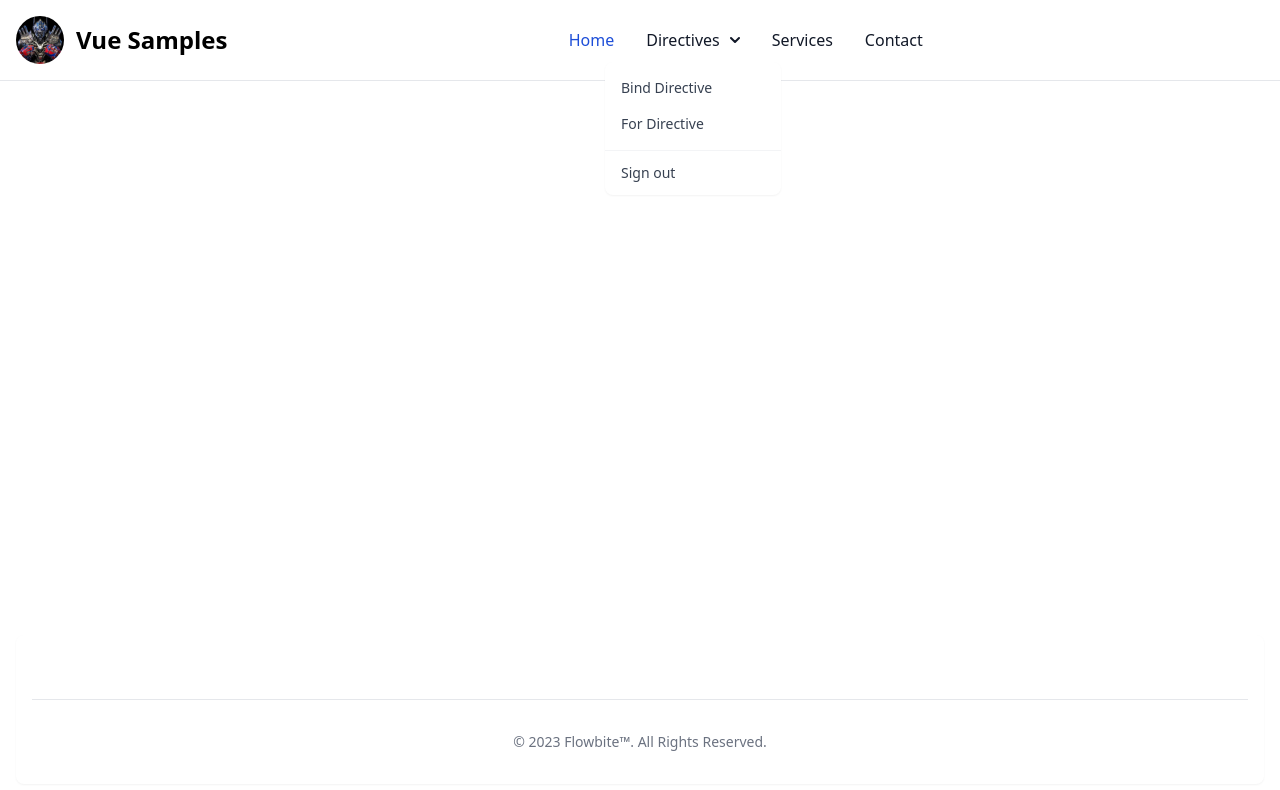
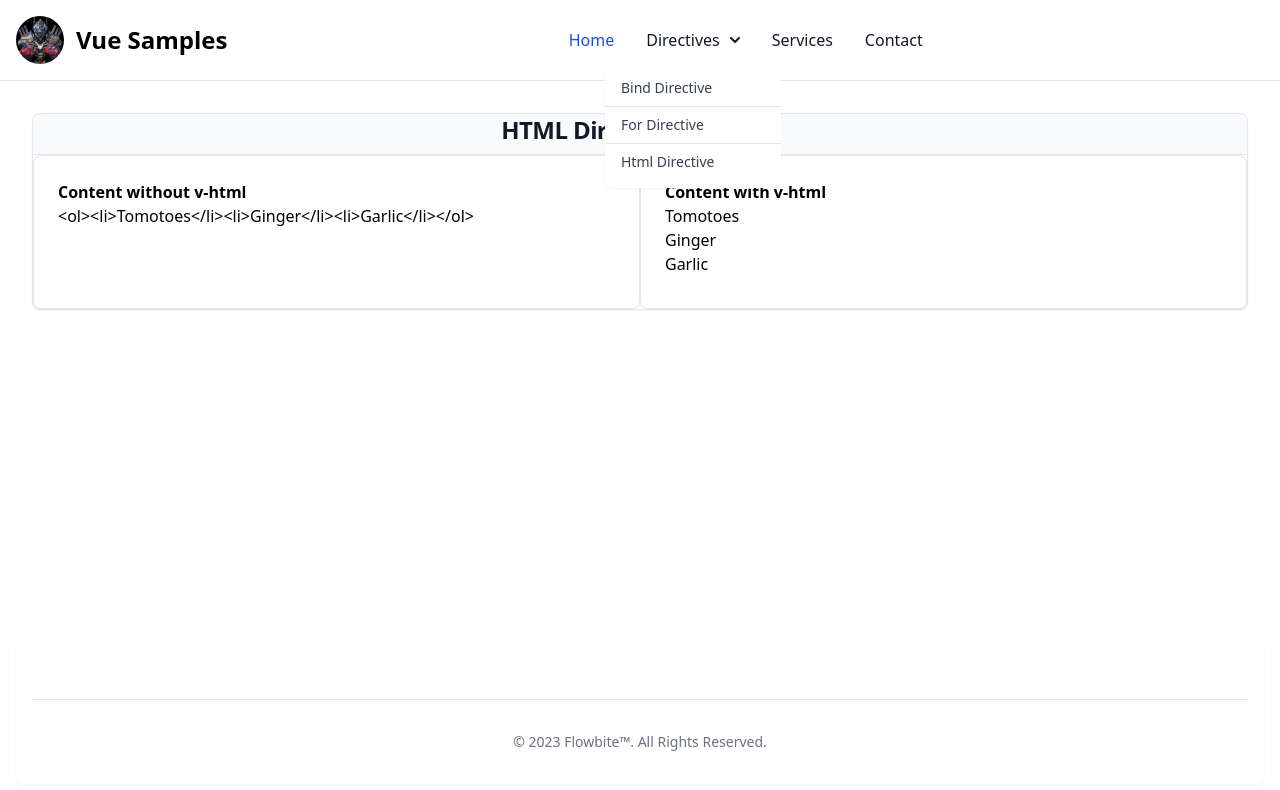
Before and after one commit to sunny200745/vue, a Vue app: page /html-directive in a window 1280 px wide. Both pictures are taken after a click on the button "Directives". Shown: the top 790 px of the page. Built offline with nearby package versions, Linux system fonts and the light colour scheme.

Commit message:
HTML Directive: Added example for Html Directive

```diff
--- a/mock-server/mock-server.js
+++ b/mock-server/mock-server.js
@@ -1,6 +1,6 @@
-const apimock = require('@ng-apimock/core');
-const devInterface = require('@ng-apimock/dev-interface');
-const express = require('express');
+import apimock from '@ng-apimock/core'
+import devInterface from '@ng-apimock/dev-interface'
+import express from 'express'
 const app = express();
 
 app.set('port', 4000);
--- a/package.json
+++ b/package.json
@@ -2,6 +2,8 @@
   "name": "setup-tailwind",
   "private": true,
   "version": "0.0.0",
+  "type": "module",
+
   "scripts": {
     "dev": "vite",
     "build": "vue-tsc -b && vite build",
--- a/src/App.vue
+++ b/src/App.vue
@@ -93,7 +93,7 @@
                 class="z-10 hidden font-normal bg-white divide-y divide-gray-100 rounded-lg shadow-sm w-44 dark:bg-gray-700 dark:divide-gray-600"
               >
                 <ul
-                  class="py-2 text-sm text-gray-700 dark:text-gray-200"
+                  class="py-2 text-sm text-gray-700 dark:text-gray-200 divide-y"
                   aria-labelledby="dropdownLargeButton"
                 >
                   <li>
@@ -110,14 +110,14 @@
                       >For Directive</router-link
                     >
                   </li>
+                  <li>
+                    <router-link
+                      class="block px-4 py-2 hover:bg-gray-100 dark:hover:bg-gray-600 dark:hover:text-white"
+                      to="/html-directive"
+                      >Html Directive</router-link
+                    >
+                  </li>
                 </ul>
-                <div class="py-1">
-                  <a
-                    href="#"
-                    class="block px-4 py-2 text-sm text-gray-700 hover:bg-gray-100 dark:hover:bg-gray-600 dark:text-gray-200 dark:hover:text-white"
-                    >Sign out</a
-                  >
-                </div>
               </div>
             </li>
             <li>
--- /dev/null
+++ b/src/components/HtmlDirective.vue
@@ -0,0 +1,34 @@
+<script setup lang="ts">
+import {ref} from 'vue'
+const htmlContent = '<ol><li>Tomotoes</li><li>Ginger</li><li>Garlic</li></ol>'
+</script>
+
+<template>
+    <div class="w-full bg-white border border-gray-200 rounded-lg shadow-sm dark:bg-gray-800 dark:border-gray-700">
+            <div class="text-sm font-medium text-center text-gray-500 border-b border-gray-200 rounded-t-lg bg-gray-50 dark:border-gray-700 dark:text-gray-400 dark:bg-gray-800">
+
+                <h5 class="mb-2 text-2xl  font-bold tracking-tight text-gray-900"> HTML Directive Example</h5>
+            </div>
+
+            <div class="flex">
+                <div class="flex-1 rounded-lg border border-gray-200 bg-white p-6 shadow-sm dark:border-gray-700 dark:bg-gray-800">
+                    <div class="mb-2">
+                        <h4 class="font-bold"> Content without v-html</h4>
+                        <p>{{ htmlContent }}</p>
+                    </div>
+                </div>
+                <div class="flex-1 rounded-lg border border-gray-200 bg-white p-6 shadow-sm dark:border-gray-700 dark:bg-gray-800">
+                    <h4 class="font-bold"> Content with v-html</h4>
+                    <div class="mb-2" v-html="htmlContent">
+
+                    </div>
+                </div>
+            </div>
+
+
+        </div>
+</template>
+
+<style>
+
+</style>
--- a/src/main.ts
+++ b/src/main.ts
@@ -20,12 +20,14 @@ import {
     initTabs,
     initTooltips } from 'flowbite'
 import ForDirective from './components/ForDirective.vue'
+import HtmlDirective from './components/HtmlDirective.vue'
 
 const router = createRouter({
     history:createWebHistory(),
     routes:[
         { path:'/bind-directive', component: BindDirective},
         { path:'/for-directive', component: ForDirective},
+        { path:'/html-directive', component: HtmlDirective},
     ]
 })
 
```
